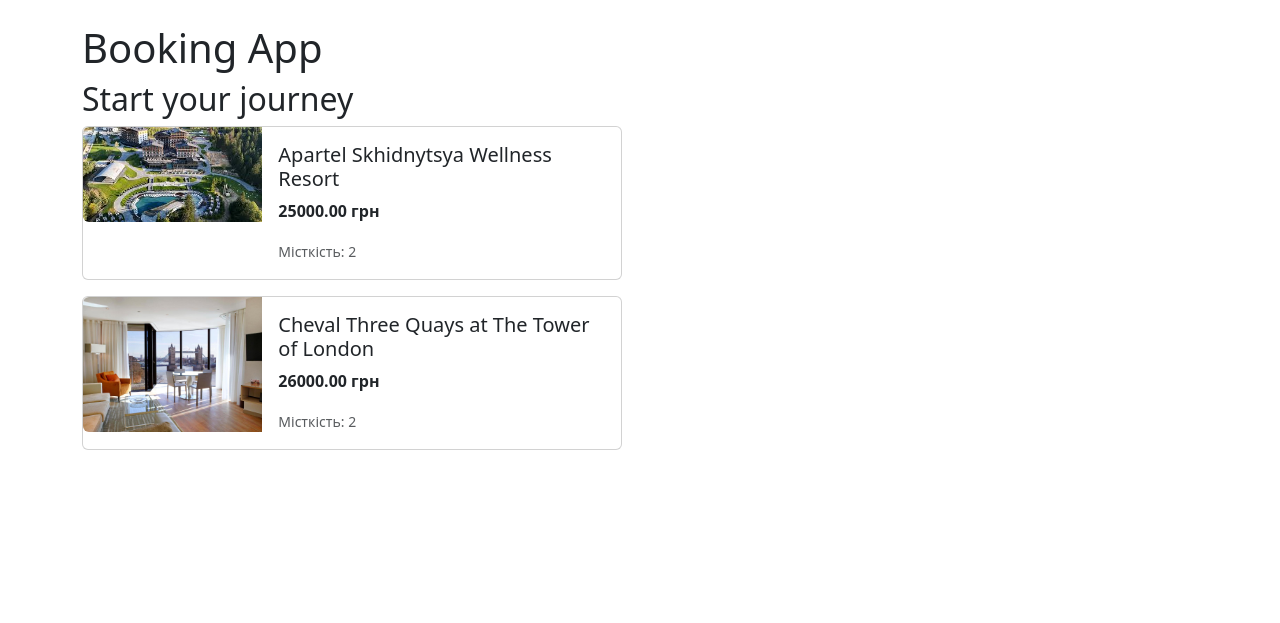
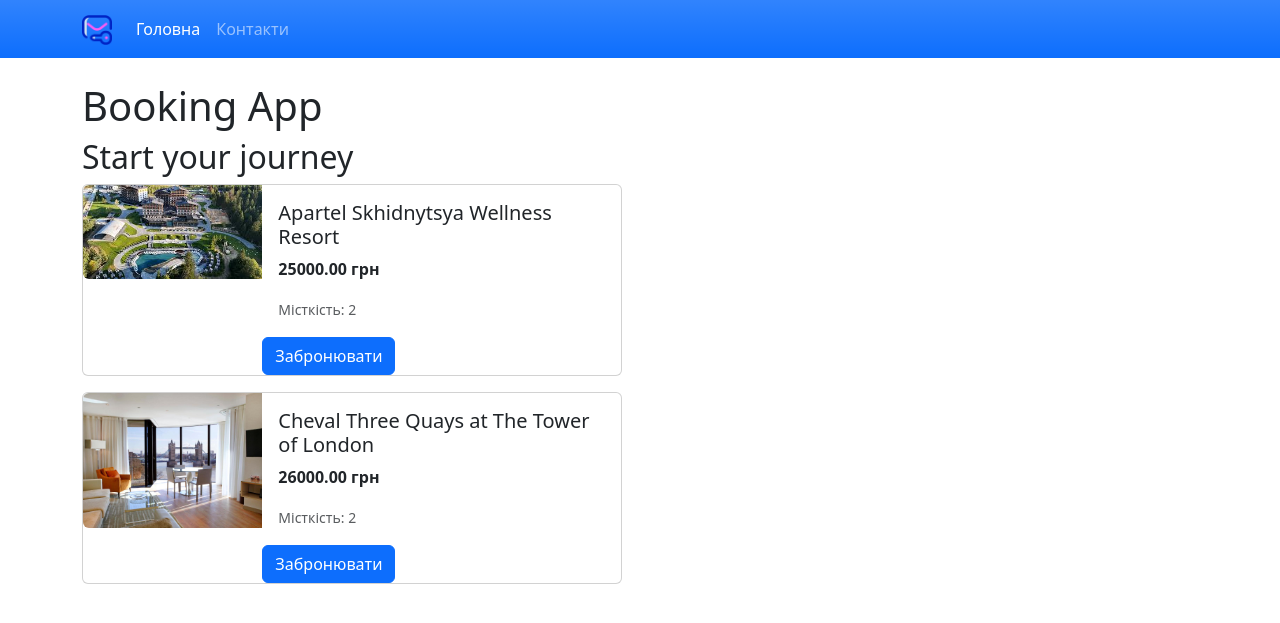
Before and after one commit to 2019maksumm2019-png/booking, a Django app: page / in a window 1280 px wide. Shown: the top 623 px of the page. Run offline with Django 5.2, Linux system fonts and the light colour scheme; data comes from the database, SQL or seed files in the repository.

Commit message:
вііііі

```diff
--- a/booking_app/urls.py
+++ b/booking_app/urls.py
@@ -3,4 +3,5 @@ from . import views
 
 urlpatterns = [
     path('', views.home, name='home_page'),
+    path('apartment/<int:apartment_id>/', views.booking_page, name='booking_page'),
 ]
--- a/booking_app/views.py
+++ b/booking_app/views.py
@@ -6,3 +6,10 @@ from .models import Apartments, Category, Booking
 def home(request):
     apartments = Apartments.objects.all()
     return render(request, 'index.html',{'name': 'Booking App', 'apartments': apartments})
+
+def booking_page(request, apartment_id):
+
+    apartment = Apartments.objects.get(id=apartment_id)
+    context = {"apart": apartment}
+
+    return render(request, 'booking.html', context)
--- a/templates/base.html
+++ b/templates/base.html
@@ -9,6 +9,7 @@
     <link rel="stylesheet" href="{% static 'style.css' %}">
 </head>
 <body>
+{% include 'menu.html' %}
 <div class="container mt-4">
     {% block content %}
 
--- a/templates/index.html
+++ b/templates/index.html
@@ -11,7 +11,6 @@
             <div class="col-md-4">
                 {% if apart.image %}
                     <img src="{{apart.image.url}}" class="img-fluid rounded-start" alt="...">
-
                     {% endif %}
             </div>
             <div class="col-md-8">
@@ -20,6 +19,7 @@
                     <p class="card-text fw-bold">{{ apart.price }} грн</p>
                     <p class="card-text"><small class="text-body-secondary">Місткість: {{ apart.capacity }}</small></p>
                 </div>
+                <a href="{% url 'booking_page' apart.id %}" class="btn btn-primary">Забронювати</a>
             </div>
         </div>
     </div>
--- /dev/null
+++ b/templates/menu.html
@@ -0,0 +1,21 @@
+<nav class="navbar navbar-expand-lg navbar-dark bg-primary bg-gradient">
+    <div class="container">
+        <a class="navbar-brand" href="#">
+            {% load static %}
+            <img src="{% static 'authentication.png' %}" alt="Logo" width="30" height="30" class="d-inline-block">
+        </a>
+        <button class="navbar-toggler" type="button" data-bs-toggle="collapse" data-bs-target="#mainNavbar">
+            <span class="navbar-toggler-icon"></span>
+        </button>
+        <div class="collapse navbar-collapse" id="mainNavbar">
+            <ul class="navbar-nav me-auto mb-2 mb-lg-0">
+                <li class="nav-item">
+                    <a class="nav-link active" href="/">Головна</a>
+                </li>
+                <li class="nav-item">
+                    <a class="nav-link" href="#">Контакти</a>
+                </li>
+            </ul>
+        </div>
+    </div>
+</nav>
```
Also changed, not shown: templates/booking.html (added, +55 -0 lines), static/authentication.png (added).
